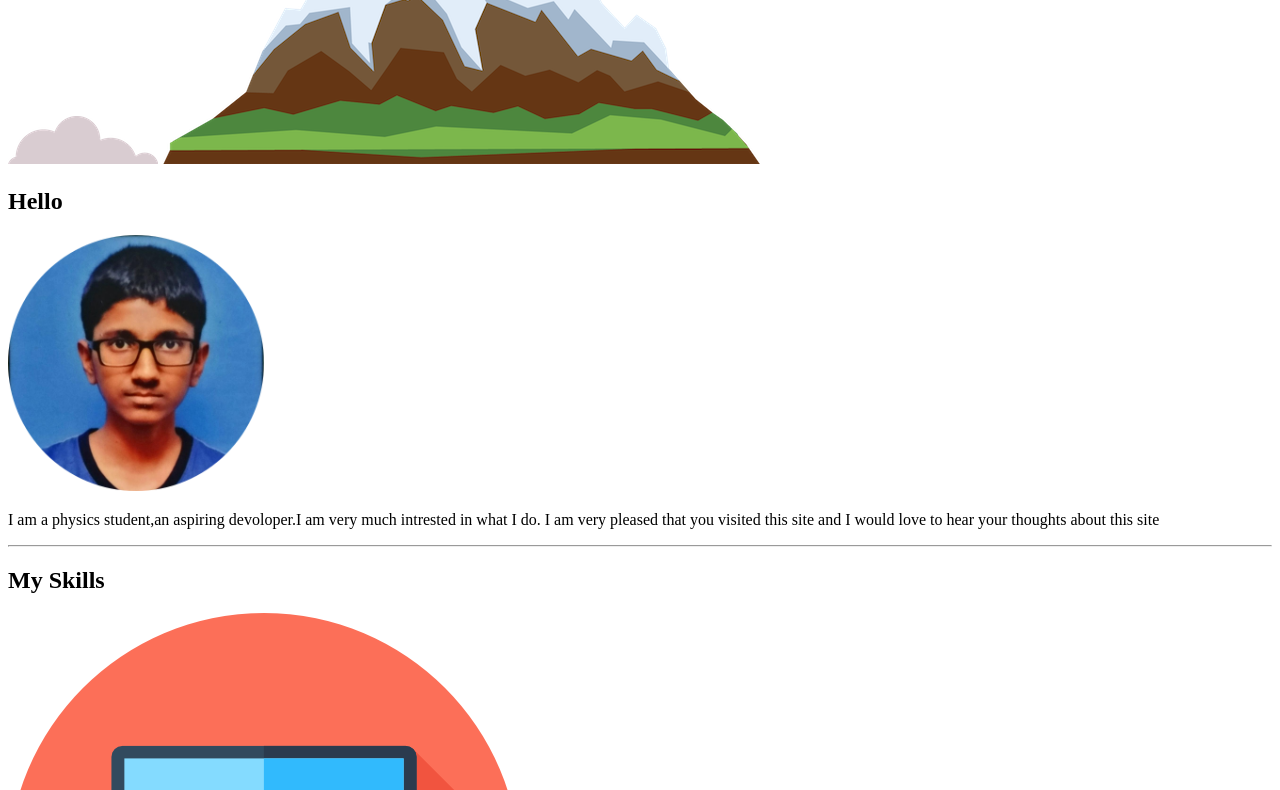
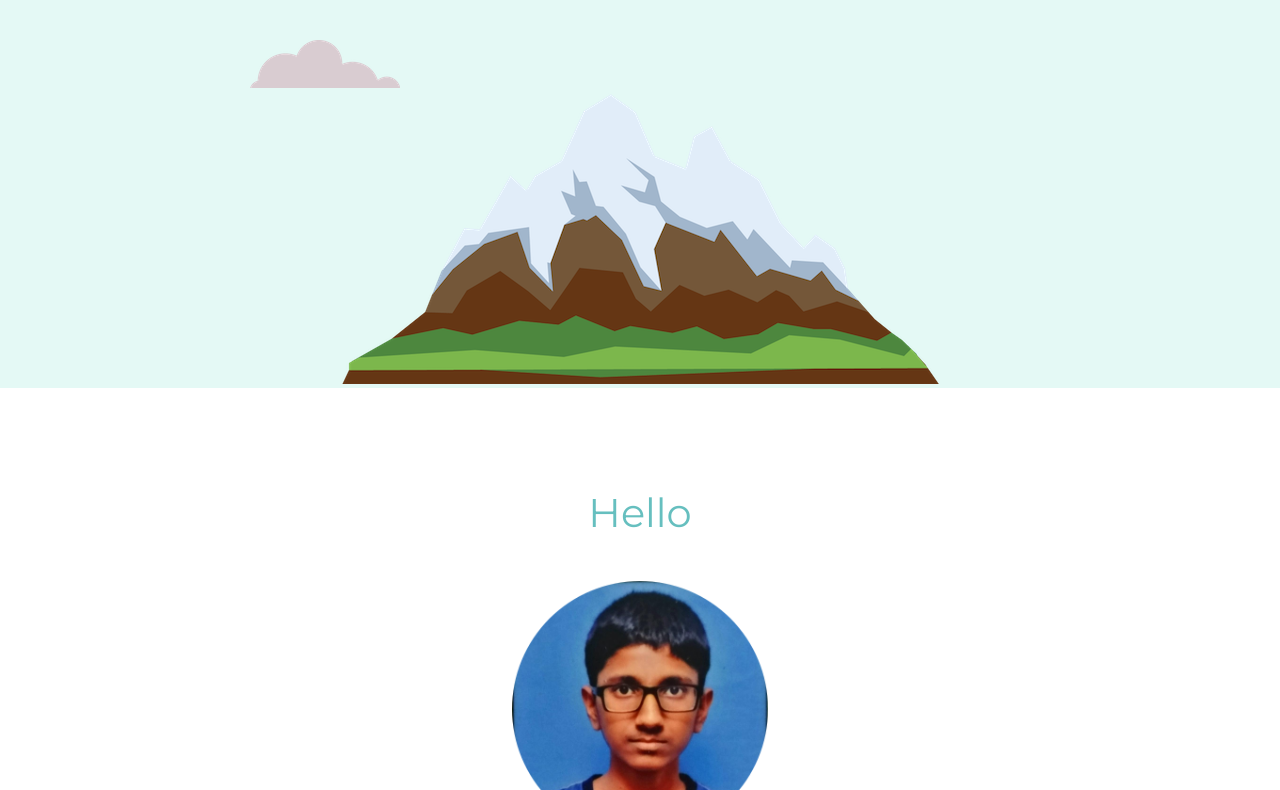
Before and after one commit to Ebenezer-Rahul/profile, a plain HTML site: page index.html in a window 1280 px wide. Shown: the part 380-1170 px from the top of the page. Drawn offline with Linux system fonts and the light colour scheme; the site is published under a folder, as on GitHub Pages, so addresses that start at the root find nothing.

Commit message:
Update index.html

```diff
--- a/index.html
+++ b/index.html
@@ -4,7 +4,7 @@
     <meta charset="UTF-8">
     <meta name="viewport" content="width=device-width, initial-scale=1.0">
     <title>Ebenezer Rahul's site</title>
-    <link rel="stylesheet" href="/css/styles.css">
+    <link rel="stylesheet" href="profile/css/styles.css">
     <link href="https://fonts.googleapis.com/css?family=Merriweather|Montserrat|Sacramento&display=swap" rel="stylesheet">
 </head>
 <body>
```
